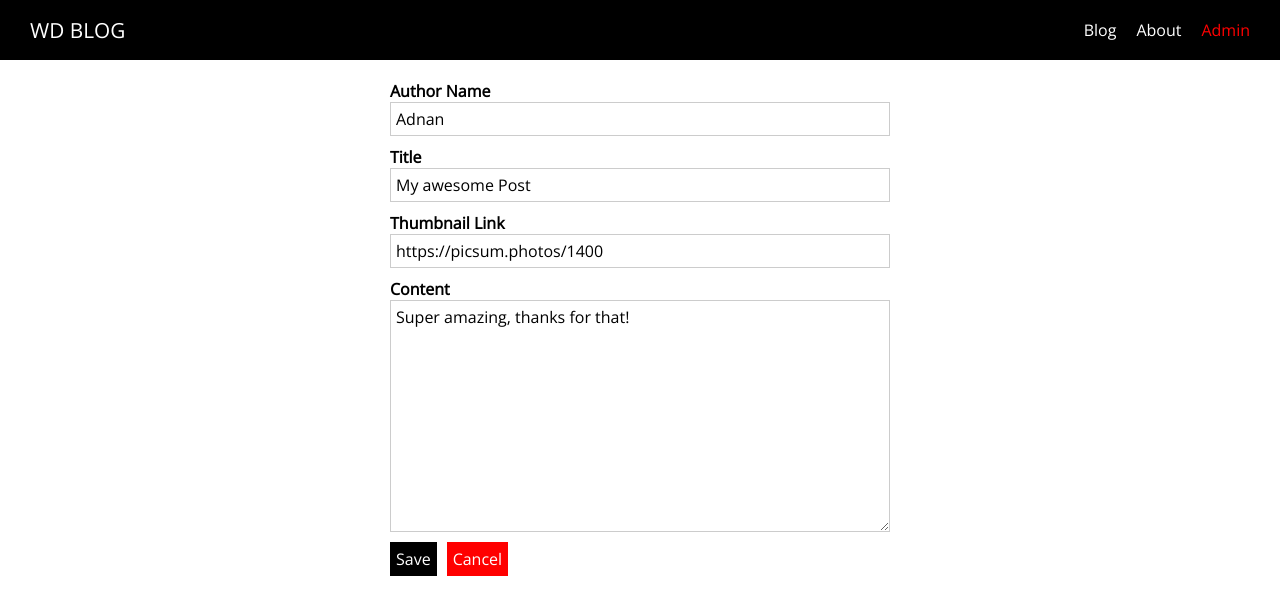
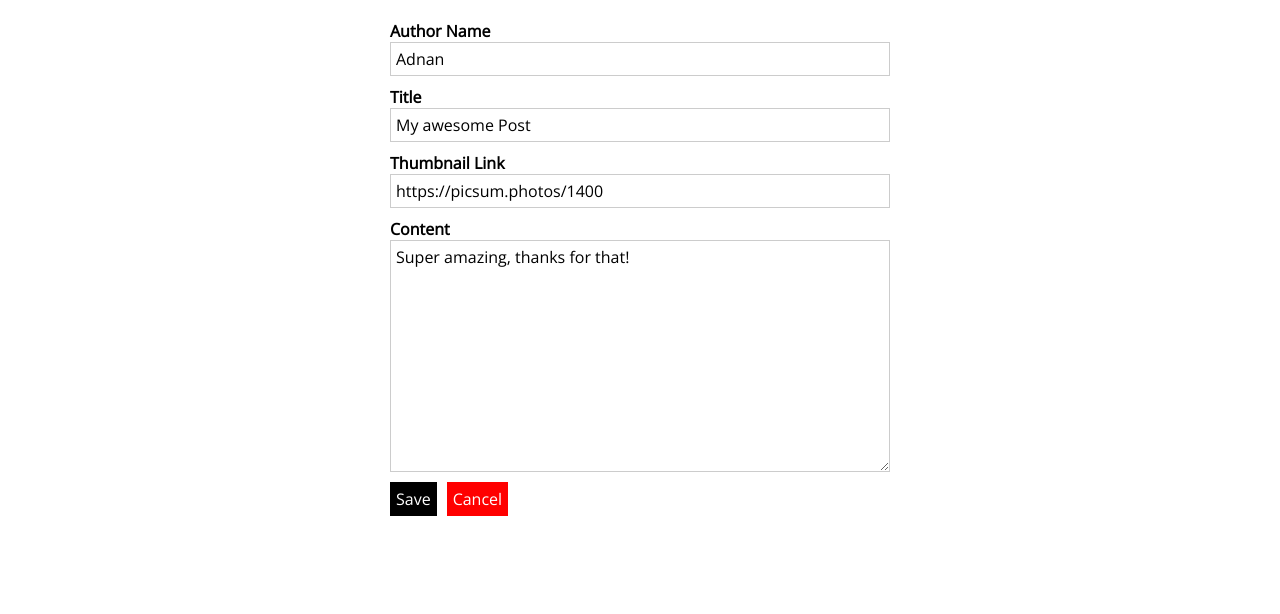
Before and after one commit to adnanZe/NuxtJS-via-Udemy-learning-repo, a Nuxt app in the folder prj-page-views-01-first-pages-fonts/: page /admin/1 in a window 1280 px wide. Shown: the top 614 px of the page. Built offline with nearby package versions, Linux system fonts and the light colour scheme.

Commit message:
adding layouts for admin pages and error page

```diff
--- /dev/null
+++ b/prj-page-views-01-first-pages-fonts/layouts/admin.vue
@@ -0,0 +1,18 @@
+<template>
+    <div>
+        <nuxt />
+    </div>
+</template>
+
+<script>
+</script>
+
+<style>
+html {
+    font-family: 'Open Sans', sans-serif;
+}
+
+body {
+    margin: 0;
+}
+</style>
--- /dev/null
+++ b/prj-page-views-01-first-pages-fonts/layouts/error.vue
@@ -0,0 +1,22 @@
+<template>
+    <div class="error-page">
+        <h1>Oops, something went wrong!</h1>
+        <p>Back to <a href="/">safety</a>!</p>
+    </div>
+</template>
+
+<style scoped>
+.error-page {
+    text-align: center;
+}
+
+.error-page a {
+    text-decoration: none;
+    color: red;
+}
+
+.error-page a:hover,
+.error-page a:active {
+    color: salmon;
+}
+</style>
--- a/prj-page-views-01-first-pages-fonts/pages/admin/_postId/index.vue
+++ b/prj-page-views-01-first-pages-fonts/pages/admin/_postId/index.vue
@@ -12,6 +12,7 @@
     components: {
         AdminPostForm
     },
+    layout: 'admin',
     data() {
         return {
             loadedPost: {
--- a/prj-page-views-01-first-pages-fonts/pages/admin/index.vue
+++ b/prj-page-views-01-first-pages-fonts/pages/admin/index.vue
@@ -14,6 +14,7 @@
 import PostList from '~/components/Posts/PostList.vue';
 import AppButton from '~/components/UI/AppButton.vue';
 export default {
+    layout: 'admin',
     components: {
         PostList,
         AppButton
--- a/prj-page-views-01-first-pages-fonts/pages/admin/new-post/index.vue
+++ b/prj-page-views-01-first-pages-fonts/pages/admin/new-post/index.vue
@@ -10,6 +10,7 @@
 import AdminPostForm from '~/components/Admin/AdminPostForm.vue';
 
 export default {
+    layout: 'admin',
     components: {
         AdminPostForm,
     }
```
